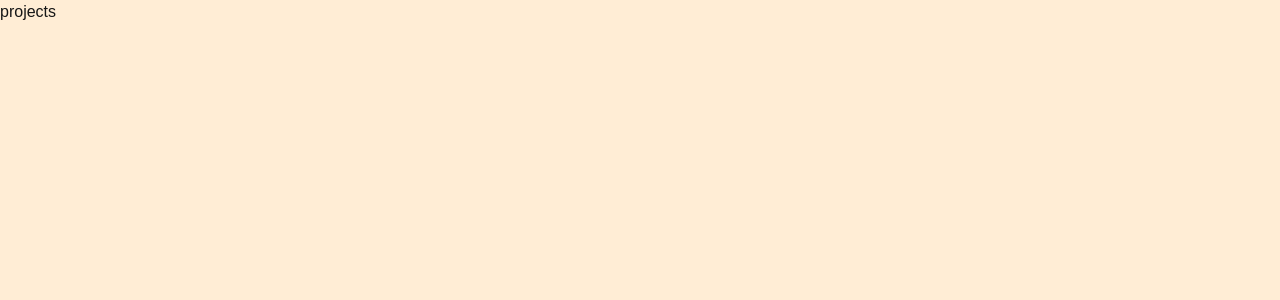
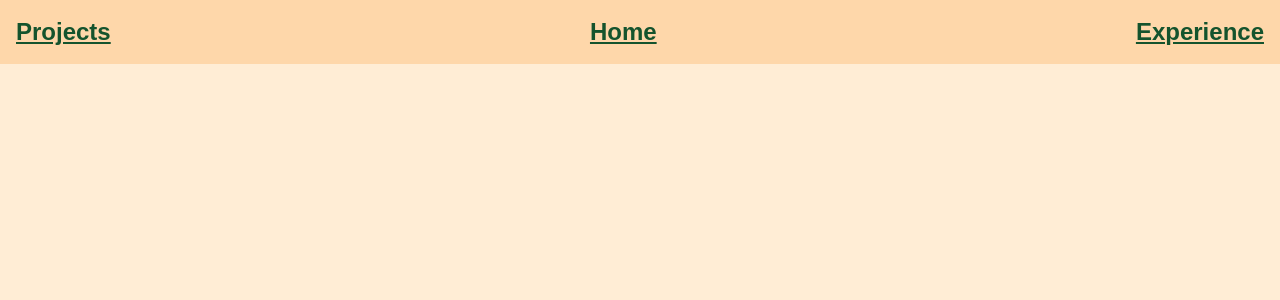
Before and after one commit to Masagoro1/masagoro1.github.io, a Next.js app: page /projects in a window 1280 px wide. Shown: the top 300 px of the page. Built offline with nearby package versions, Linux system fonts and the light colour scheme.

Commit message:
added navigation to projects page

```diff
--- a/app/page.js
+++ b/app/page.js
@@ -11,7 +11,9 @@ export default function Home() {
           </Link>
         </div>
         <div class="test-center">
-          <span class="font-bold text-green-900">Home</span>
+          <Link href=".">
+            <span class="font-bold text-green-900">Home</span>
+          </Link>
         </div>
         <div class="test-right">
           <Link href="experience">
--- a/app/projects/page.js
+++ b/app/projects/page.js
@@ -1,7 +1,27 @@
+import Link from "next/link"
+
 export default function Projects(){
     return(
         <body>
-            <h1>projects</h1>
+            <div class="flex justify-between text-2xl items-center p-4 bg-orange-200 underline decoration-green-900">
+                <div class="test-left">
+                    <Link href="projects">
+                        <span class="font-bold text-green-900">Projects</span>
+                    </Link>
+                </div>
+                <div class="test-center">
+                    <Link href=".">
+                        <span class="font-bold text-green-900">Home</span>
+                    </Link>
+
+                </div>
+                <div class="test-right">
+                    <Link href="experience">
+                        <span class="font-bold text-green-900">Experience</span>
+                    </Link>
+
+                </div>
+            </div>
         </body>
     )
 }
```
